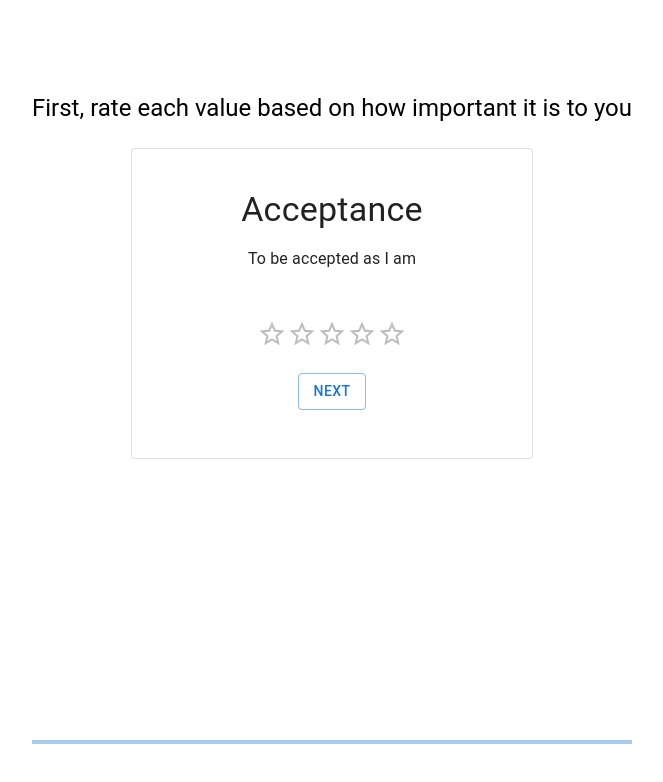
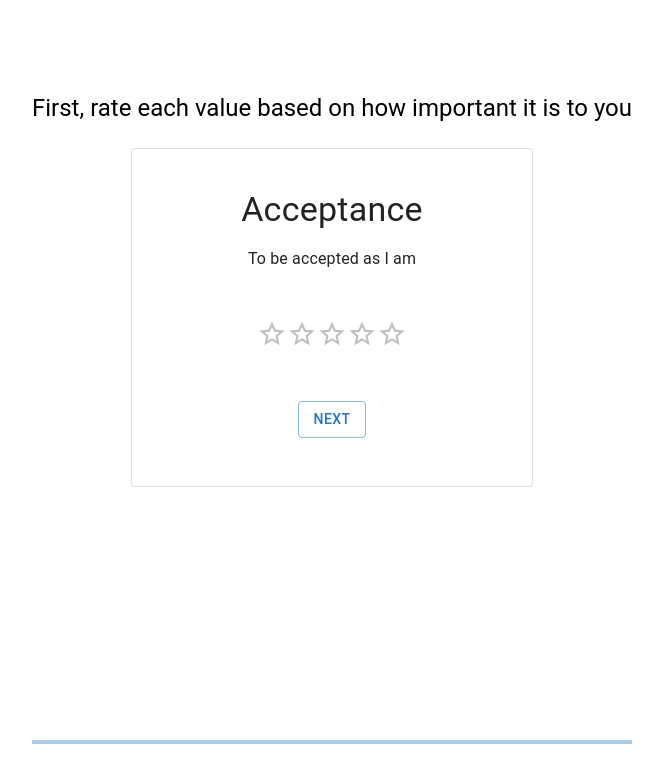
Before and after one commit to lhtreidler/values-ranking, a React (Create React App) app: page / in a window 1280 px wide. Shown: the top 782 px of the page, without its empty margins (308-971 px from the left). Built offline with nearby package versions, Linux system fonts and the light colour scheme; what @react-pdf/renderer would draw is missing.

Commit message:
changed scale

```diff
--- a/src/App.tsx
+++ b/src/App.tsx
@@ -78,7 +78,7 @@ const App = () => {
       setCurrentIndex((prev) => prev + 1);
     } else {
       setStageNumber(2);
-      updateState();
+      updateState(true);
     }
   };
 
@@ -86,8 +86,10 @@ const App = () => {
     setCurrentIndex((prev) => prev - 1);
   };
 
-  const updateState = () => {
-    const newScoredValues = cutLosers(scoredValues);
+  const updateState = (firstCut?: boolean) => {
+    const newScoredValues = firstCut
+      ? scoredValues.filter(({ score }) => score > 1)
+      : cutLosers(scoredValues);
     setScoredValues(newScoredValues);
 
     if (newScoredValues.length <= 10) {
--- a/src/components/ValuesCard.tsx
+++ b/src/components/ValuesCard.tsx
@@ -20,6 +20,7 @@ export const ValuesCard = ({
   onNext: (val: number) => void;
 }) => {
   const [rating, setRating] = useState(0);
+  const [hover, setHover] = useState(-1);
 
   const handleChange = (
     event: SyntheticEvent<Element, Event>,
@@ -35,8 +36,16 @@ export const ValuesCard = ({
   useEffect(() => {
     setRating(score);
 
-    // onNext(Math.ceil(Math.random() * 4));
+    // onNext(Math.ceil(Math.random() * 7));
   }, [name]);
+
+  const ratingText: Record<number, string> = {
+    1: "Not at all important",
+    2: "Somewhat important",
+    3: "Important",
+    4: "Very important",
+    5: "Most important",
+  };
 
   return (
     <Stack
@@ -74,7 +83,23 @@ export const ValuesCard = ({
                 {description}
               </Typography>
             </Box>
-            <Rating size="large" value={rating} onChange={handleChange} />
+            <Box
+              display="flex"
+              flexDirection="column"
+              alignItems="center"
+              maxWidth="100%"
+            >
+              <Rating
+                size="large"
+                value={rating}
+                onChange={handleChange}
+                max={5}
+                onChangeActive={(_e, val) => setHover(val)}
+              />
+              <Typography minHeight={20} pt={1} variant="body2">
+                {ratingText[hover > -1 ? hover : rating] || ""}
+              </Typography>
+            </Box>
             <Button sx={{ mt: 3 }} variant="outlined" onClick={onSubmit}>
               Next
             </Button>
```
